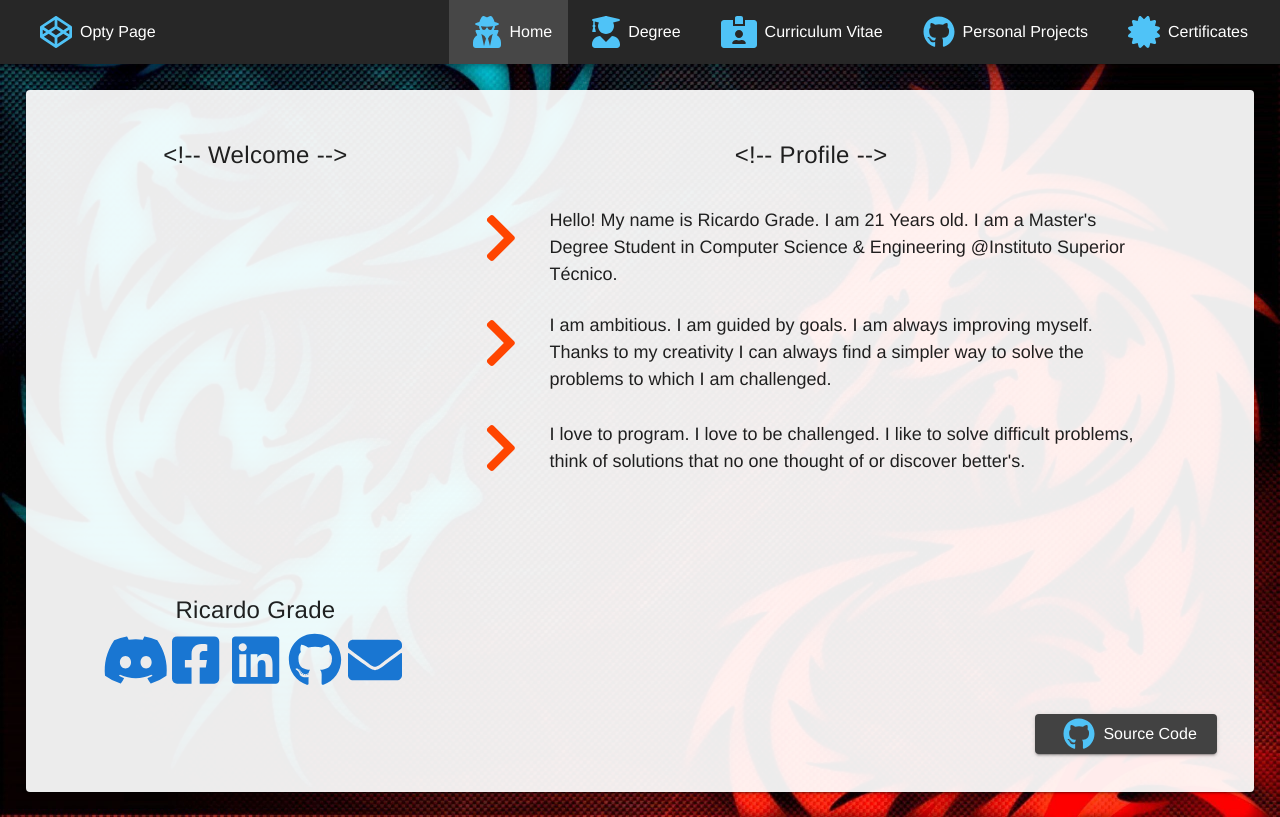
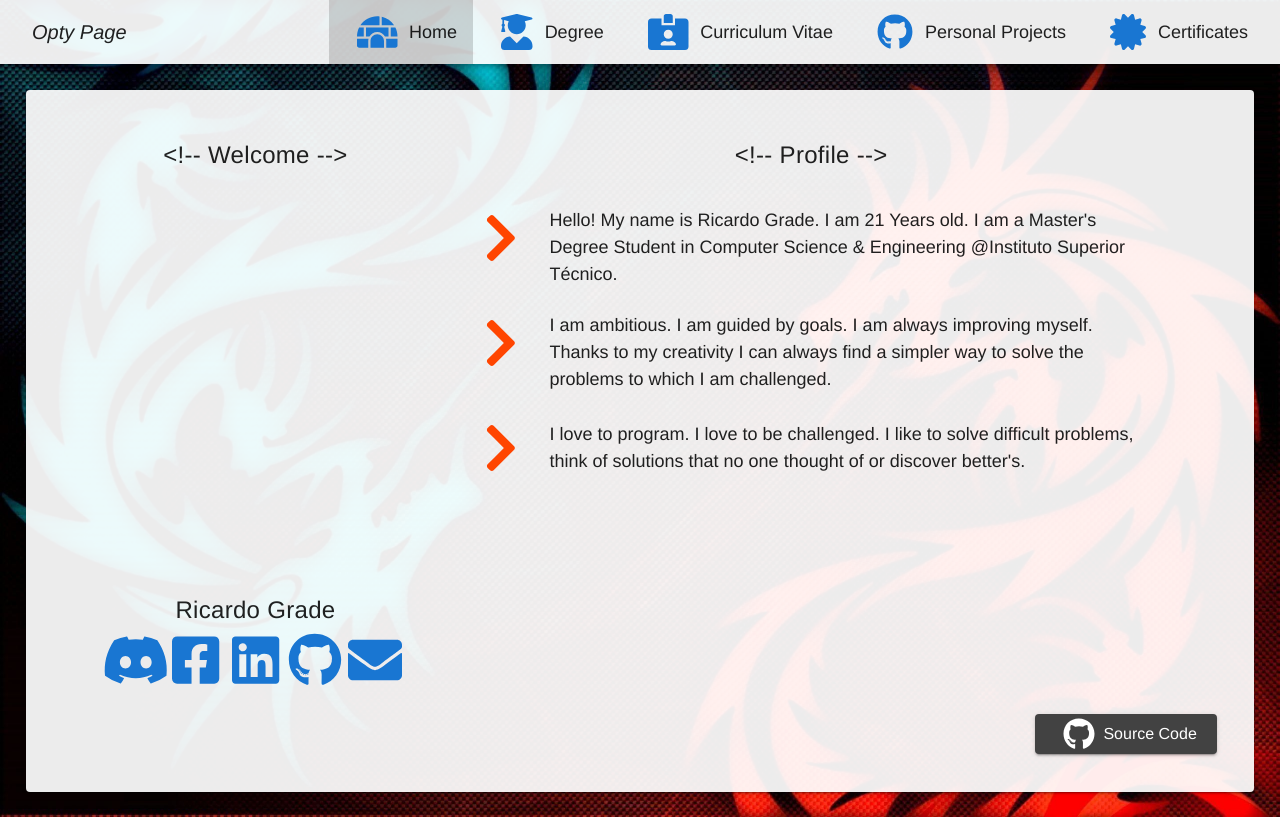
Before and after one commit to Opty1337/Opty-Page, a Vue app: page /#/ in a window 1280 px wide. Built offline with nearby package versions, Linux system fonts and the light colour scheme.

Commit message:
Refactor ToolBar (Light)

```diff
--- a/public/index.html
+++ b/public/index.html
@@ -8,7 +8,7 @@
     <link rel="stylesheet" href="https://fonts.googleapis.com/css?family=Roboto:300,400,400i,500,700|Roboto+Mono:400,500|Material+Icons">
     <link rel="manifest" href="manifest.json">
     <!-- Icon -->
-    <link rel="icon" href="codepen-brands.png">
+    <link rel="icon" href="terminal-solid.png">
 </head>
 <body>
 <noscript>
--- a/src/App.vue
+++ b/src/App.vue
@@ -32,7 +32,4 @@ export default class App extends Vue {}
   margin: 2%;
   padding: 2%;
 }
-.icon {
-  color: #4fc3f7;
-}
 </style>
--- a/src/components/OptyToolBar.vue
+++ b/src/components/OptyToolBar.vue
@@ -1,17 +1,12 @@
 <template>
   <div>
     <!-- TopBar -->
-    <v-toolbar dark>
+    <v-toolbar id="toolbar">
       <v-app-bar-nav-icon v-if="inMobile" @click.stop="drawer = !drawer" />
       <v-spacer v-if="inMobile" />
       <v-toolbar-items>
         <v-btn to="/" active-class="no-effect" text>
-          <font-awesome-icon
-            class="icon ma-2"
-            :icon="['fab', 'codepen']"
-            size="2x"
-          />
-          {{ pageTitle }}
+          <v-toolbar-title v-text="pageTitle" />
         </v-btn>
       </v-toolbar-items>
       <v-spacer v-if="!inMobile" />
@@ -21,10 +16,13 @@
           :key="i"
           :to="item.to"
           :target="item.target"
-          active-class="effect"
           text
         >
-          <font-awesome-icon class="icon ma-2" :icon="item.icon" size="2x" />
+          <font-awesome-icon
+            class="primary--text ma-3"
+            :icon="item.icon"
+            size="2x"
+          />
           {{ item.text }}
         </v-btn>
       </v-toolbar-items>
@@ -60,7 +58,11 @@
           link
         >
           <v-list-item-action>
-            <font-awesome-icon class="icon" :icon="item.icon" size="2x" />
+            <font-awesome-icon
+              class="light-blue--text"
+              :icon="item.icon"
+              size="2x"
+            />
           </v-list-item-action>
           <v-list-item-content>
             <v-list-item-title v-text="item.text" />
@@ -82,7 +84,7 @@ export default class OptyToolBar extends Vue {
   drawer: boolean = false;
   menu: object[] = [
     {
-      icon: ["fas", "user-secret"],
+      icon: ["fas", "igloo"],
       text: "Home",
       to: "/",
       target: undefined
@@ -122,6 +124,13 @@ export default class OptyToolBar extends Vue {
 </script>
 
 <style scoped>
+#toolbar {
+  background-color: rgba(255, 255, 255, 0.925);
+}
+.v-toolbar__title,
+.v-list-item__subtitle {
+  font-style: oblique;
+}
 .v-btn {
   font-weight: normal;
   letter-spacing: normal;
@@ -129,12 +138,11 @@ export default class OptyToolBar extends Vue {
   text-transform: none;
   white-space: normal;
 }
-.v-btn.v-size--default,
+.v-btn.v-size--default {
+  font-size: large;
+}
 .v-list-item .v-list-item__title {
   font-size: medium;
-}
-.effect::before {
-  opacity: 0.15 !important;
 }
 .no-effect::before {
   opacity: 0 !important;
--- a/src/views/Degree.vue
+++ b/src/views/Degree.vue
@@ -28,7 +28,7 @@
               <v-btn id="btn" color="secondary" dark v-on="on">
                 Subjects Group
                 <font-awesome-icon
-                  class="icon ma-2"
+                  class="ma-2"
                   :icon="['fas', 'chevron-down']"
                   v-on="on"
                 />
--- a/src/views/Home.vue
+++ b/src/views/Home.vue
@@ -56,7 +56,7 @@
         style="font-size: medium;"
       >
         <font-awesome-icon
-          class="icon ma-2"
+          class="ma-2"
           :icon="['fab', 'github']"
           size="2x"
         />Source Code
```
Also changed, not shown: src/plugins/fontawesome.js (+4 -6 lines), public/codepen-brands.png (deleted), public/manifest.json, public/terminal-solid.png (added).
